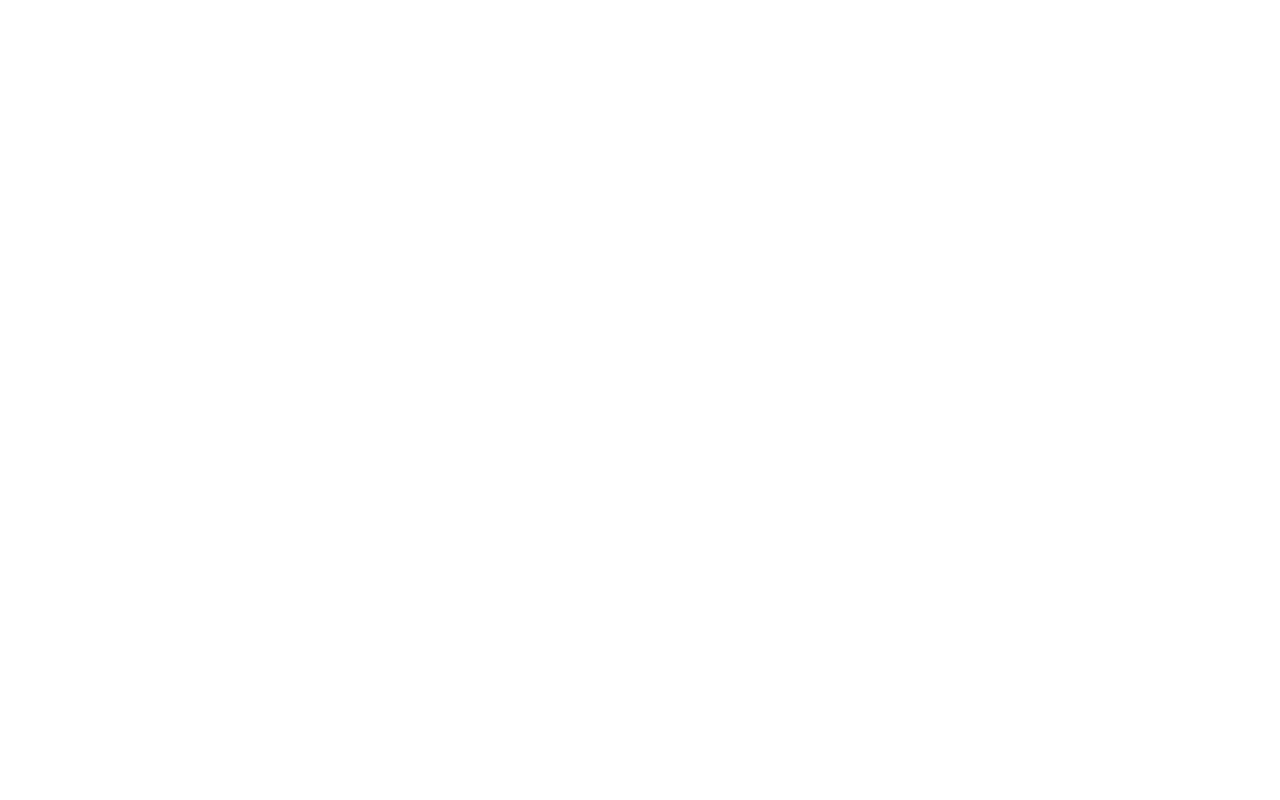
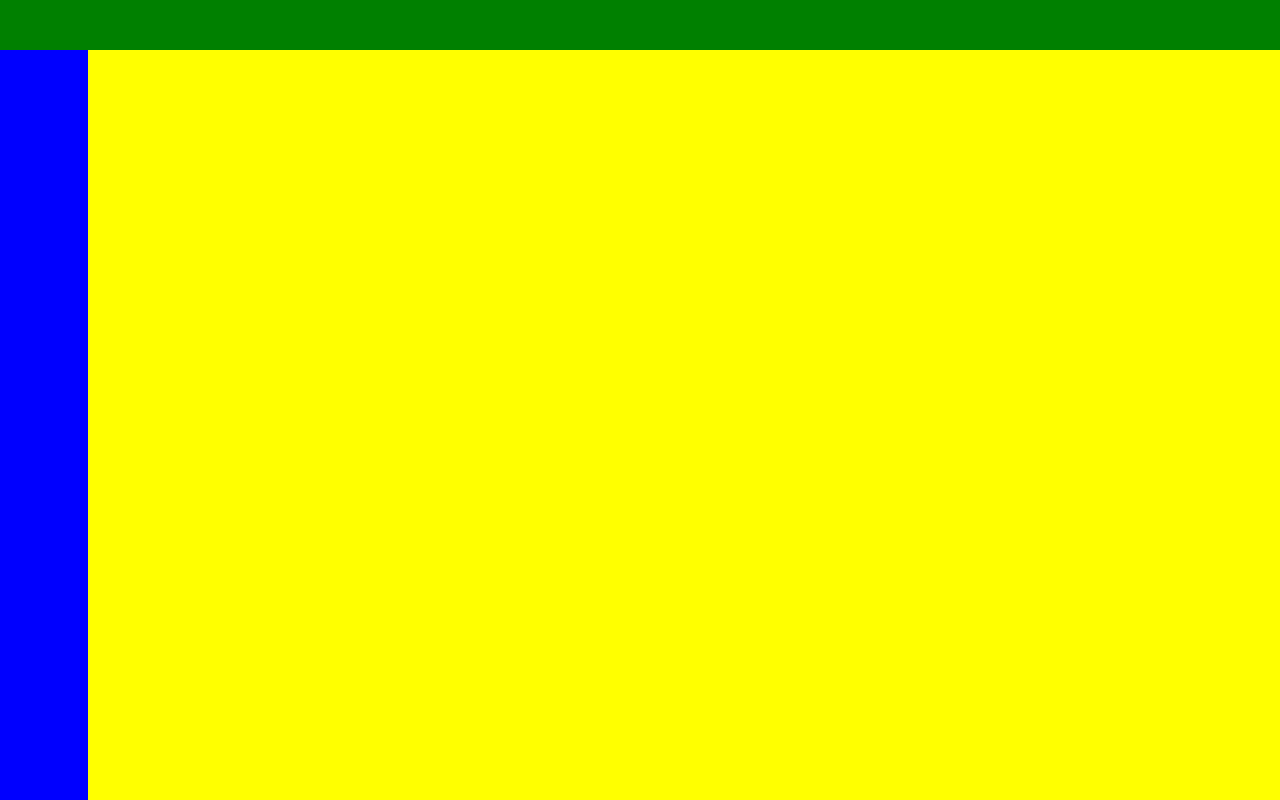
Before and after one commit to giuseppevignanello/html-css-bootstrap-dashboard, a plain HTML site: page index.html in a window 1280 px wide. Drawn offline with nearby package versions, Linux system fonts and the light colour scheme.

Commit message:
add debug structure

```diff
--- a/assets/css/style.css
+++ b/assets/css/style.css
@@ -0,0 +1,61 @@
+
+/* #region header  */
+#nav_header {
+    height: 50px;
+}
+.debug #nav_header {
+
+    background-color: green;
+}
+
+/* #endregion header  */
+
+/* #region bottom */
+#bottom {
+    height: calc(100vh - 50px);
+}
+/* #region sidebar */
+#sidebar {
+    width: 50px;
+}
+
+.debug #sidebar {
+
+    background-color: blue;
+}
+
+/* #endregion sidebar */
+
+/* #region main */
+
+main {
+    width: calc(100% - 50px);
+}
+.debug main {
+
+    background-color: red;
+}
+
+.debug main .row   {
+    height: 100%;
+}
+.debug #main_left, .debug #main_right {
+    background-color: yellow;
+}
+
+/* #endregion main */
+
+/* #endregion bottom */
+
+
+@media screen and (min-width: 768px) {
+
+    #sidebar {
+        width: 100px;
+    }
+
+    main {
+        width:calc(100% - 100px)
+    }
+
+}
--- a/index.html
+++ b/index.html
@@ -1,28 +1,56 @@
 <!DOCTYPE html>
 <html lang="en">
+
 <head>
     <meta charset="UTF-8">
     <meta http-equiv="X-UA-Compatible" content="IE=edge">
     <meta name="viewport" content="width=device-width, initial-scale=1.0">
+    <link rel="stylesheet" href="https://cdnjs.cloudflare.com/ajax/libs/font-awesome/6.3.0/css/all.min.css"
+        integrity="sha512-SzlrxWUlpfuzQ+pcUCosxcglQRNAq/DZjVsC0lE40xsADsfeQoEypE+enwcOiGjk/bSuGGKHEyjSoQ1zVisanQ=="
+        crossorigin="anonymous" referrerpolicy="no-referrer" />
+    <link href="https://cdn.jsdelivr.net/npm/bootstrap@5.2.3/dist/css/bootstrap.min.css" rel="stylesheet"
+        integrity="sha384-rbsA2VBKQhggwzxH7pPCaAqO46MgnOM80zW1RWuH61DGLwZJEdK2Kadq2F9CUG65" crossorigin="anonymous">
+    <link rel="stylesheet" href="./assets/css/style.css">
     <title>Boolean Dashboard</title>
 </head>
-<body>
+
+<body class="debug">
     <div id="top">
         <header id="app_header">
+            <nav id="nav_header">
 
+            </nav>
         </header>
         <!-- /app_header -->
     </div>
     <!-- /#top -->
-    <div id="bottom">
+    <div id="bottom" class="d-flex">
         <div id="sidebar">
 
         </div>
         <!-- /sidebar -->
         <main>
+            <div class="row">
+                <section id="main_left" class="col-12 col-md-8">
+
+                </section>
+                <!-- /#main_left -->
+                <section id="main_right" class="col-12 col-md-4">
+
+                </section>
+            </div>
+
+            <!-- /#main_right -->
 
         </main>
     </div>
     <!-- /#bottom -->
+
+    <script src="https://cdn.jsdelivr.net/npm/bootstrap@5.2.3/dist/js/bootstrap.bundle.min.js"
+        integrity="sha384-kenU1KFdBIe4zVF0s0G1M5b4hcpxyD9F7jL+jjXkk+Q2h455rYXK/7HAuoJl+0I4"
+        crossorigin="anonymous"></script>
+
+    <!-- /script -->
 </body>
+
 </html>
```
